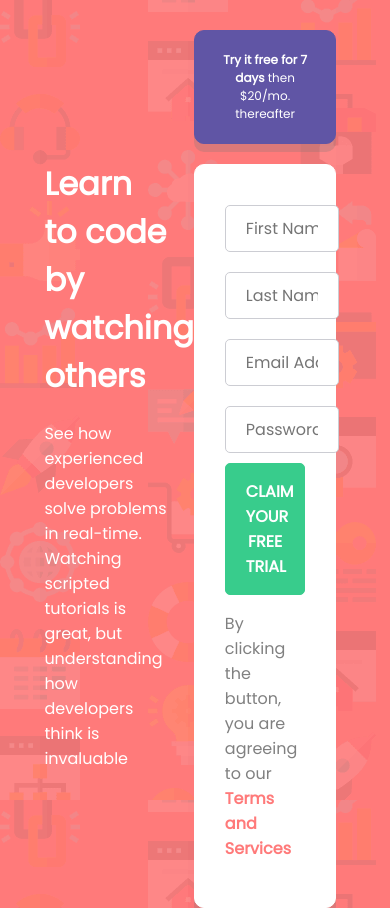
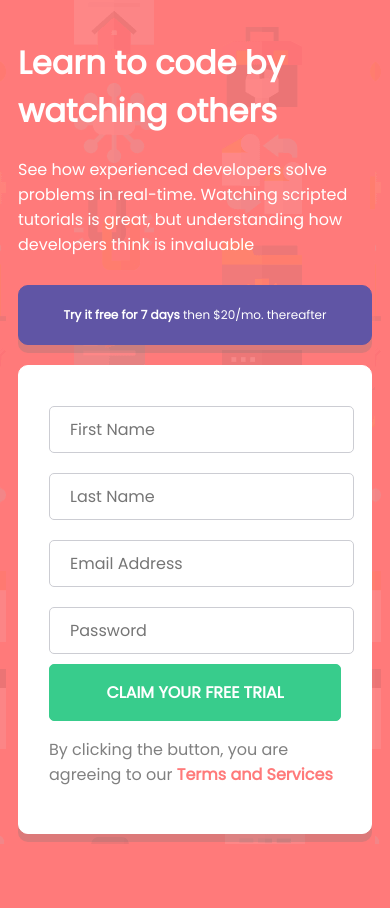
Before and after one commit to muqsitadam/resposive-registration-page, a plain HTML site: page index.html in a window 390 px wide. After the commit the page ends 844 px from the top, so only its background shows below. Drawn offline with Linux system fonts and the light colour scheme.

Commit message:
Added a bit of media query

```diff
--- a/style.css
+++ b/style.css
@@ -85,3 +85,20 @@ button{
     text-decoration: none;
     color: hsl(0, 100%, 74%) ;
 }
+
+@media (max-width: 700px) {
+    body {
+        background-image: url('images/bg-intro-mobile.png');
+    }
+
+    .container{
+        display: grid;
+        grid-template-columns: auto;
+    }
+
+    .info, .register{
+        width: 100%;
+        margin: 0 auto ;
+    }
+
+  }
```
